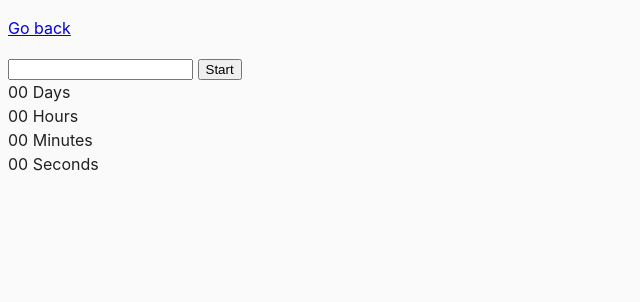
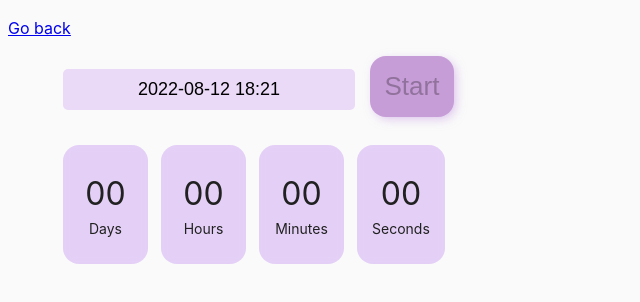
Before and after one commit to TetianaMartyniuk/goit-js-hw-09, a website built with Parcel: page src/02-timer.html in a window 1280 px wide. Shown: the whole page, without its empty margins (0-640 px from the left). Built offline with nearby package versions, Linux system fonts and the light colour scheme.

Commit message:
Update task-02

```diff
--- a/package.json
+++ b/package.json
@@ -18,7 +18,9 @@
     "url": "https://github.com/goitacademy/parcel-project-template/issues"
   },
   "dependencies": {
-    "modern-normalize": "^1.1.0"
+    "flatpickr": "^4.6.13",
+    "modern-normalize": "^1.1.0",
+    "notiflix": "^3.2.5"
   },
   "devDependencies": {
     "@parcel/transformer-sass": "^2.6.0",
--- a/src/css/common.css
+++ b/src/css/common.css
@@ -16,3 +16,46 @@ img {
   display: block;
   max-width: 100%;
 }
+
+input {
+  margin-left: 55px;
+  margin-bottom: 35px;
+  padding: 10px 30px;
+  border: none;
+  border-radius: 5px;
+  text-align: center;
+  font-size: 18px;
+  background-color: rgb(234, 217, 247);
+}
+button {
+  margin-left: 10px;
+  padding: 15px 15px;
+  border-radius: 16px;
+  border: none;
+  box-shadow: 3px 3px 11px -2px rgba(193, 145, 225, 0.61);
+  background-color: rgb(199, 157, 216);
+  font-size: 26px;
+  cursor: pointer;
+}
+.timer {
+  display: flex;
+  margin-left: 55px;
+}
+
+.field {
+  padding: 25px 15px;
+  margin-right: 13px;
+  min-width: 85px;
+  display: flex;
+  flex-direction: column;
+  align-items: center;
+  border-radius: 16px;
+    background-color: rgba(182, 120, 240, 0.316);
+    backdrop-filter: blur(5px);
+}
+.value {
+  font-size: 32px;
+}
+.label {
+  font-size: 14px;
+}
--- a/src/js/02-timer.js
+++ b/src/js/02-timer.js
@@ -0,0 +1,76 @@
+import flatpickr from "flatpickr";
+import "flatpickr/dist/flatpickr.min.css";
+import { Notify } from "notiflix";
+
+const refs = {
+    timerWrapper: document.querySelector(".timer"),
+    timeField: document.querySelectorAll(".field"),
+
+    picker: document.querySelector("#datetime-picker"),
+    btnStart: document.querySelector("button[data-start]"),
+    days: document.querySelector("[data-days]"),
+    hours: document.querySelector("[data-hours]"),
+    minutes: document.querySelector("[data-minutes]"),
+    seconds: document.querySelector("[data-seconds]")
+}
+
+refs.btnStart.disabled = true;
+let endDate = null
+const options = {
+  enableTime: true,
+  time_24hr: true,
+  defaultDate: new Date(),
+  minuteIncrement: 1,
+    onClose(selectedDates) {
+        endDate = Date.parse(selectedDates);
+        if (selectedDates[0] <= Date.now()) {
+            Notify.failure("Please choose a date in the future")
+            return
+        } else {
+            refs.btnStart.disabled = false;
+            refs.btnStart.addEventListener("click", timerStart)
+            }
+  },
+};
+
+function timerStart() {
+    setInterval(() => {
+                    const deltaTime = endDate - Date.parse(new Date());
+                    console.log(deltaTime);
+                    changeTimer(convertMs(deltaTime));
+        }, 1000)
+}
+
+function changeTimer({ days, hours, minutes, seconds }) {
+    refs.days.textContent = addLeadingZero(days);
+    refs.hours.textContent = addLeadingZero(hours);
+    refs.minutes.textContent = addLeadingZero(minutes);
+    refs.seconds.textContent = addLeadingZero(seconds)
+
+}
+
+function addLeadingZero(value) {
+   return `${value}`.padStart(2, "0")
+}
+
+function convertMs(ms) {
+  // Number of milliseconds per unit of time
+  const second = 1000;
+  const minute = second * 60;
+  const hour = minute * 60;
+  const day = hour * 24;
+
+  // Remaining days
+  const days = Math.floor(ms / day);
+  // Remaining hours
+  const hours = Math.floor((ms % day) / hour);
+  // Remaining minutes
+  const minutes = Math.floor(((ms % day) % hour) / minute);
+  // Remaining seconds
+  const seconds = Math.floor((((ms % day) % hour) % minute) / second);
+
+  return { days, hours, minutes, seconds };
+}
+
+
+const fpCalendar = flatpickr(refs.picker, options)
```
Also changed, not shown: 1 other file.
